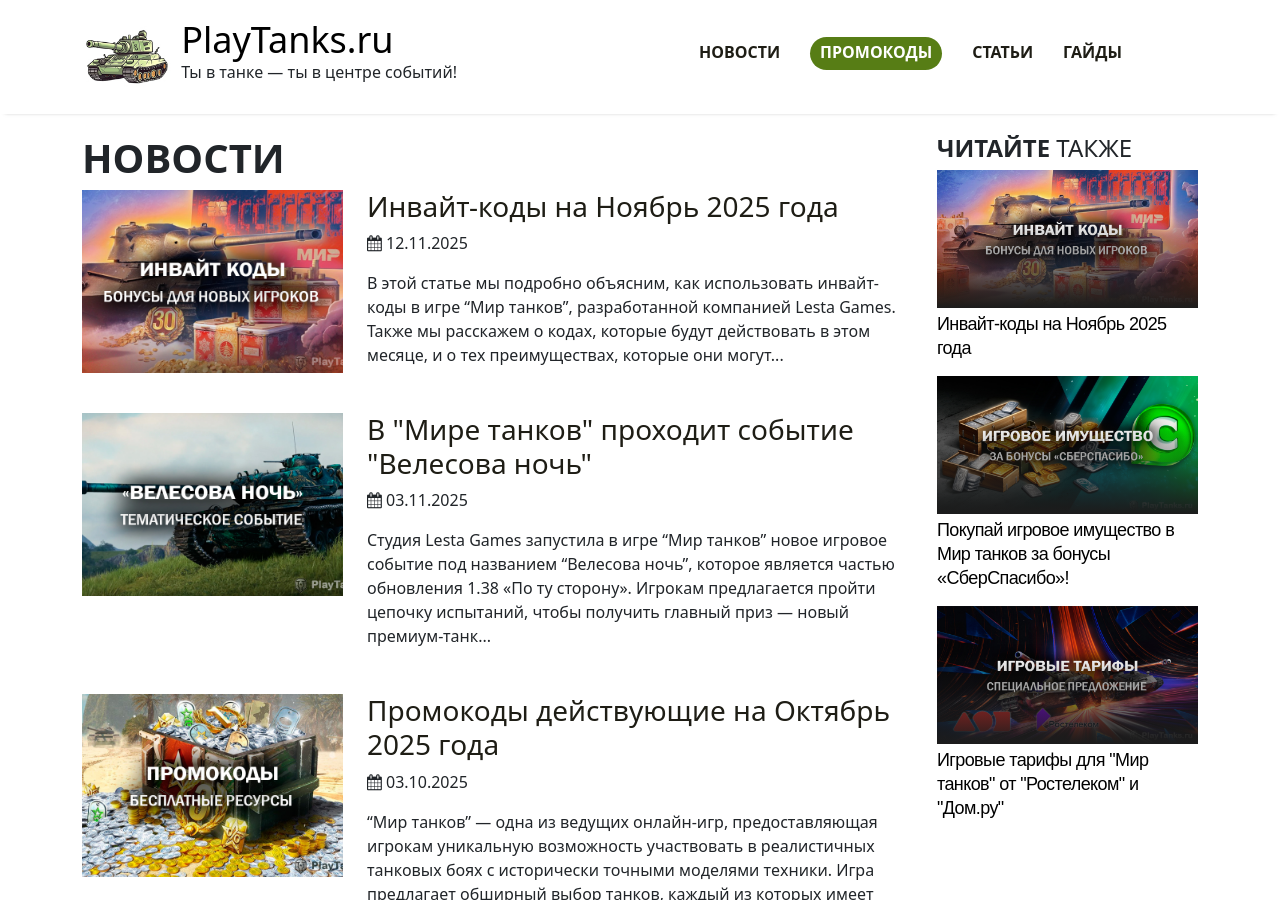
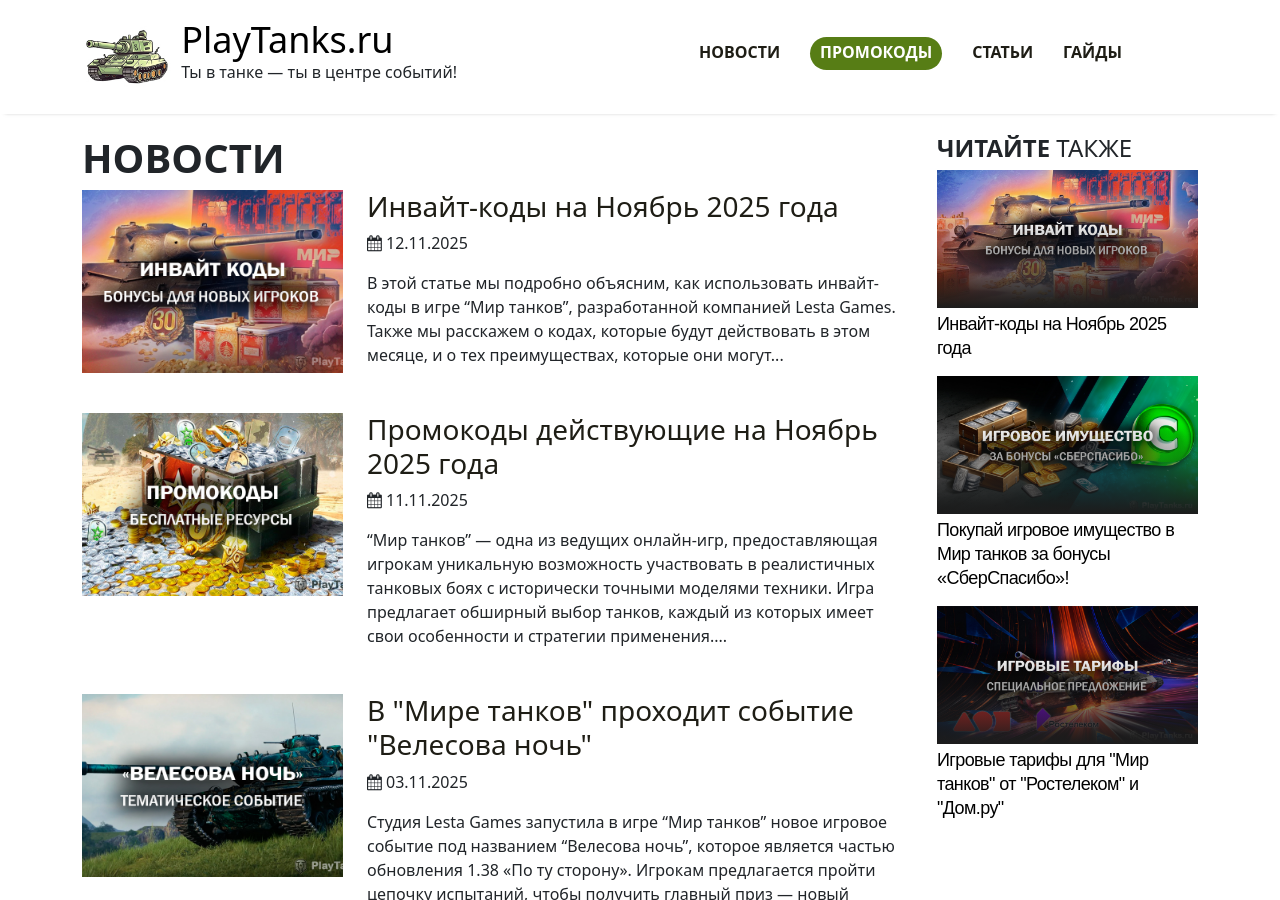
Before and after one commit to stblog/stblog.github.io, a Jekyll site: the page built from news.md, in a window 1280 px wide and 900 px high. Built offline with Jekyll 4.4.1, drawn with Linux system fonts in a browser that asks for light colours; some of the changed text lies outside the part shown.

Commit message:
Update 2025-10-03-promokody-mir-tankov.markdown

```diff
--- a/_posts/2025-10-03-promokody-mir-tankov.markdown
+++ b/_posts/2025-10-03-promokody-mir-tankov.markdown
@@ -1,11 +1,11 @@
 ---
-title: Актуальные промокоды на Октябрь 2025
-date: 2025-10-03 01:30:00 Z
+title: Актуальные промокоды на Ноябрь 2025
+date: 2025-11-11 01:30:00 Z
 categories:
 - news
-header: Промокоды действующие на Октябрь 2025 года
+header: Промокоды действующие на Ноябрь 2025 года
 image: "/uploads/promokody-mir-tankov.jpg"
-description: Ищете промокоды для "Мир танков" от Lesta Games на Октябрь 2025 года?
+description: Ищете промокоды для "Мир танков" от Lesta Games на Ноябрь 2025 года?
   Воспользуйтесь бонус кодами для улучшения своих танковых подразделений! В статье
   вы найдете...
 ---
```
Also changed, not shown: other parts of _posts/2025-10-03-promokody-mir-tankov.markdown (+2 -2 lines).
